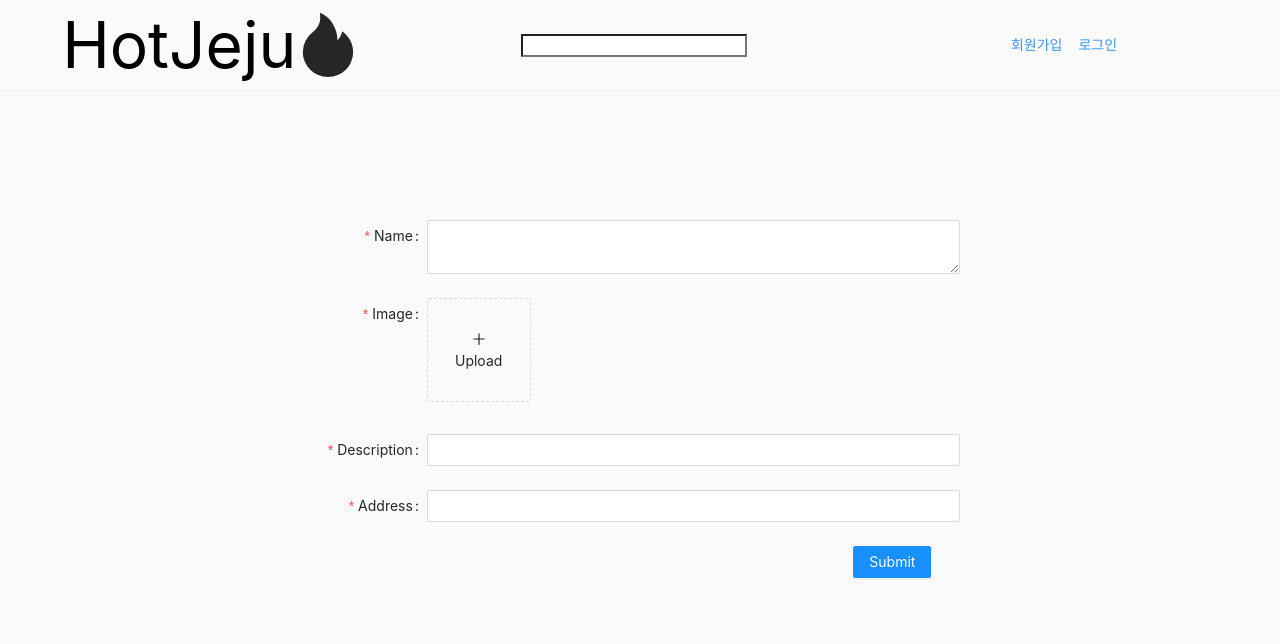
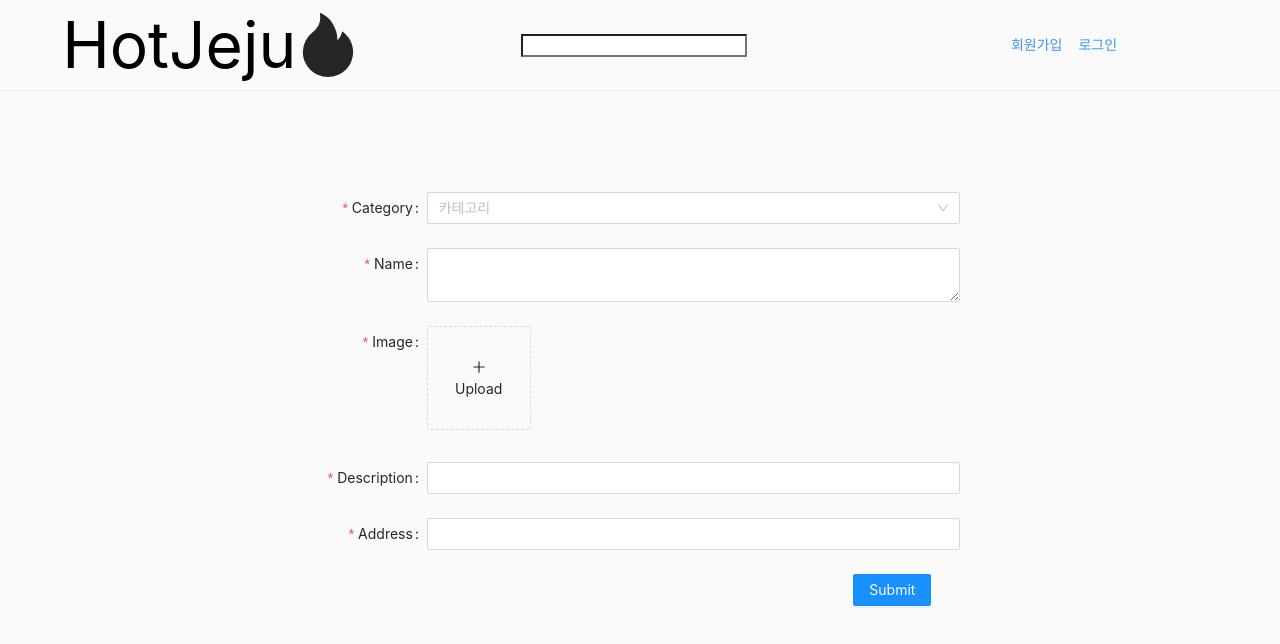
Before and after one commit to PilYeooong/mern_hotjeju, a React (Create React App) app in the folder frontend/: page /place/new in a window 1280 px wide. Shown: the top 644 px of the page. Built offline with nearby package versions, Linux system fonts and the light colour scheme; no server answers.

Commit message:
ADD: place 폼에 category 메뉴 추가

```diff
--- a/frontend/src/Components/AddPlaceForm.js
+++ b/frontend/src/Components/AddPlaceForm.js
@@ -4,9 +4,8 @@ import styled from "styled-components";
 import { getBase64FromFile } from "../Utils/base64";
 import { useHistory } from "react-router-dom";
 
-import { Form, Input, Button, Upload, Modal, notification } from "antd";
+import { Form, Input, Button, Upload, Modal, Select, notification } from "antd";
 import { FrownOutlined, PlusOutlined } from "@ant-design/icons";
-import Axios from "axios";
 import { useDispatch } from "react-redux";
 import { ADD_PLACE_REQUEST } from "../_Actions/types";
 
@@ -17,10 +16,12 @@ const Wrapper = styled.div`
   align-items: center;
 `;
 
-
 const PlaceForm = styled(Form)`
   width: 100%;
 `;
+
+const { Option } = Select;
+
 function AddPlaceForm() {
   const history = useHistory();
   const dispatch = useDispatch();
@@ -44,15 +45,24 @@ function AddPlaceForm() {
       base64: file.url || file.preview,
     });
   };
+  // const onCategoryChange = value => {
+  //   switch(value){
+  //     case 'ocean': {
+
+  //     }
+  //   }
+  // }
 
   const onFinish = async (values) => {
     const {
+      category,
       name,
       description,
       images: { fileList },
-      address
+      address,
     } = values;
     const formData = new FormData();
+    formData.append("category", category);
     formData.append("name", name);
     formData.append("description", description);
     formData.append("address", address);
@@ -60,16 +70,15 @@ function AddPlaceForm() {
       formData.append("images", file.originFileObj);
     });
     try {
-      // await Axios.post('/api/places/new', formData);
-      // history.push("/");
       dispatch({
         type: ADD_PLACE_REQUEST,
-        data: formData
-      })
+        data: formData,
+      });
+      history.push("/");
     } catch (error) {
-        console.log("error");
-      }
+      console.log("error");
     }
+  };
 
   return (
     <Wrapper>
@@ -77,6 +86,26 @@ function AddPlaceForm() {
         <title>핫플 추가하기 | Hot Jeju</title>
       </Helmet>
       <PlaceForm {...layout} onFinish={onFinish}>
+        <Form.Item
+          name="category"
+          label="Category"
+          rules={[
+            {
+              required: true,
+            },
+          ]}
+        >
+          <Select
+            placeholder="카테고리"
+            // onChange={onCategoryChange}
+            allowClear
+          >
+            <Option value="ocean">바다</Option>
+            <Option value="cafe">카페</Option>
+            <Option value="restaurant">식당</Option>
+            <Option value="museum">박물관</Option>
+          </Select>
+        </Form.Item>
         <Form.Item
           label="Name"
           name="name"
@@ -128,7 +157,6 @@ function AddPlaceForm() {
           <Input />
         </Form.Item>
 
-
         <Form.Item {...tailLayout}>
           <Button type="primary" htmlType="submit">
             Submit
--- a/frontend/src/Components/Place.js
+++ b/frontend/src/Components/Place.js
@@ -8,6 +8,7 @@ const Container = styled.div`
   width: 30%;
   height: 330px;
   border-radius: 10%;
+  margin-right: 3rem;
 `;
 
 const PlaceBox = styled.div`
--- a/frontend/src/Pages/Home.js
+++ b/frontend/src/Pages/Home.js
@@ -15,7 +15,6 @@ const Container = styled.div`
   padding-top: 3rem;
   display: flex;
   flex-wrap: wrap;
-  justify-content: space-between;
 `;
 function Home() {
   const dispatch = useDispatch();
```
